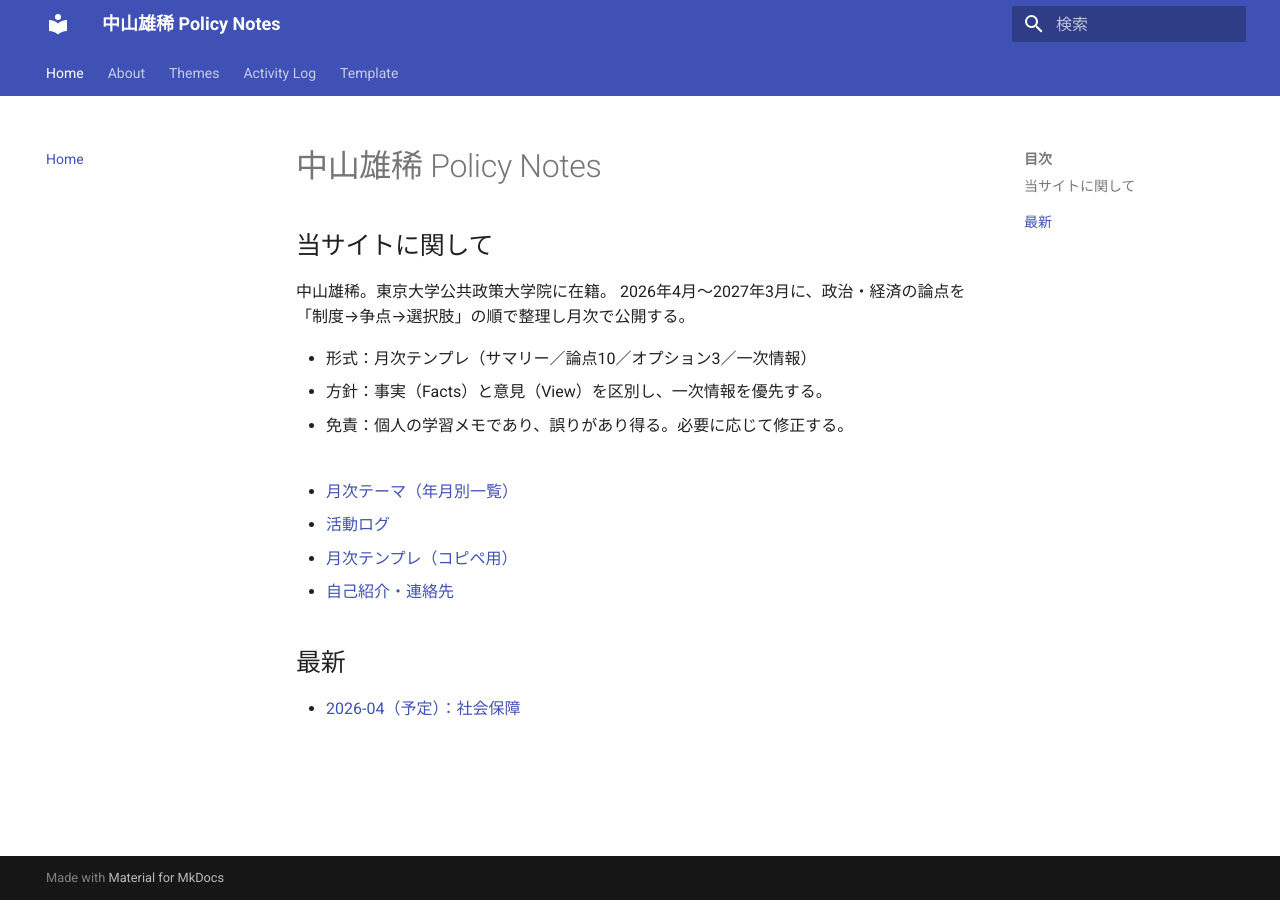
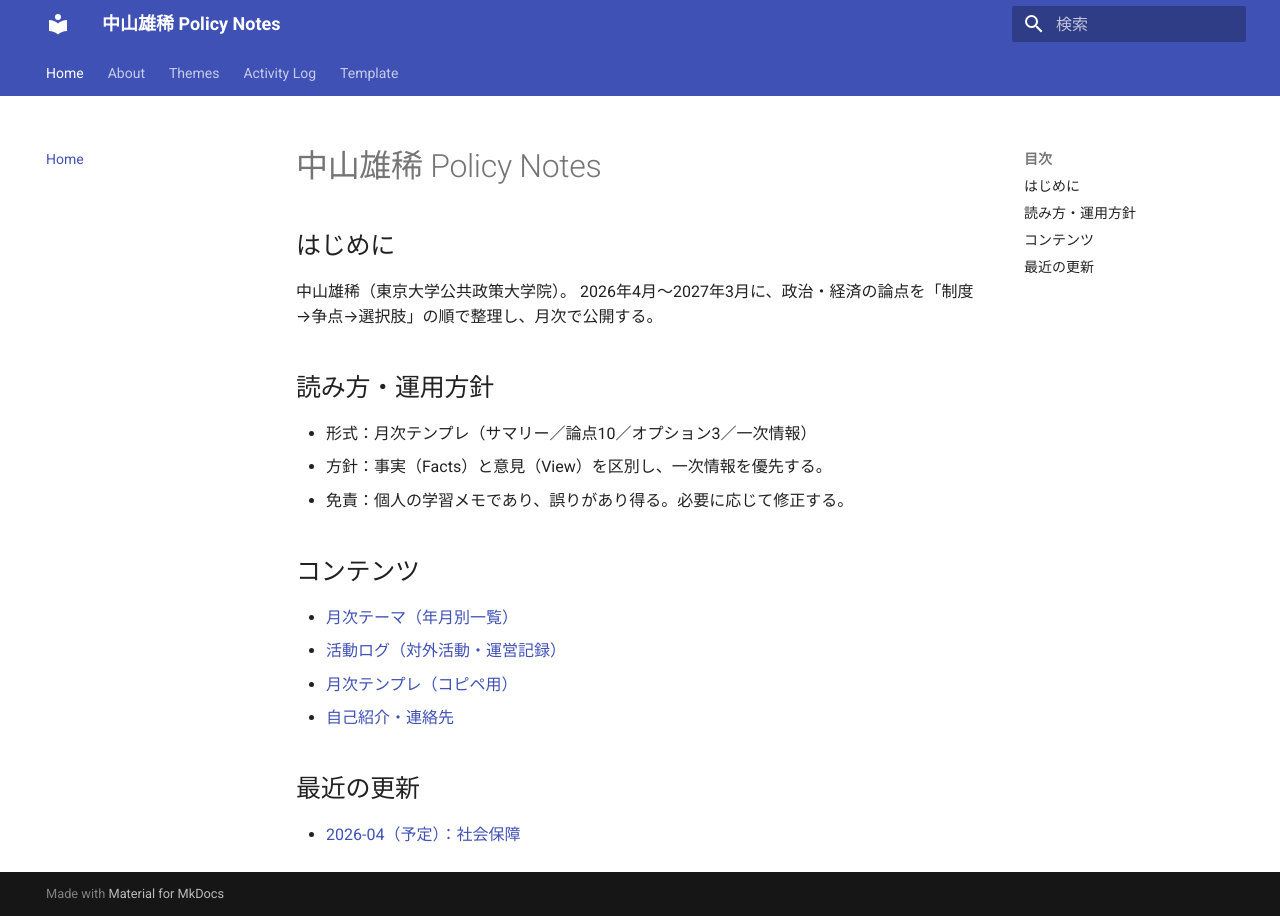
Before and after one commit to yu-ki-nakayama/policy-notes, an MkDocs documentation site: the page built from docs/index.md, in a window 1280 px wide. Built offline with MkDocs 1.6.1 and Material for MkDocs 9.7.7, drawn with Linux system fonts in a browser that asks for light colours.

Commit message:
Update index.md

```diff
--- a/docs/index.md
+++ b/docs/index.md
@@ -1,18 +1,19 @@
 # 中山雄稀 Policy Notes
 
-## 当サイトに関して
-中山雄稀。東京大学公共政策大学院に在籍。
-2026年4月〜2027年3月に、政治・経済の論点を「制度→争点→選択肢」の順で整理し月次で公開する。
+## はじめに
+中山雄稀（東京大学公共政策大学院）。
+2026年4月〜2027年3月に、政治・経済の論点を「制度→争点→選択肢」の順で整理し、月次で公開する。
 
+## 読み方・運用方針
 - 形式：月次テンプレ（サマリー／論点10／オプション3／一次情報）
 - 方針：事実（Facts）と意見（View）を区別し、一次情報を優先する。
 - 免責：個人の学習メモであり、誤りがあり得る。必要に応じて修正する。
 
-##
+## コンテンツ
 - [月次テーマ（年月別一覧）](themes/index.md)
-- [活動ログ](activity/index.md)
+- [活動ログ（対外活動・運営記録）](activity/index.md)
 - [月次テンプレ（コピペ用）](template/monthly.md)
 - [自己紹介・連絡先](about.md)
 
-## 最新
+## 最近の更新
 - [2026-04（予定）：社会保障](themes/2026-04.md)
```
